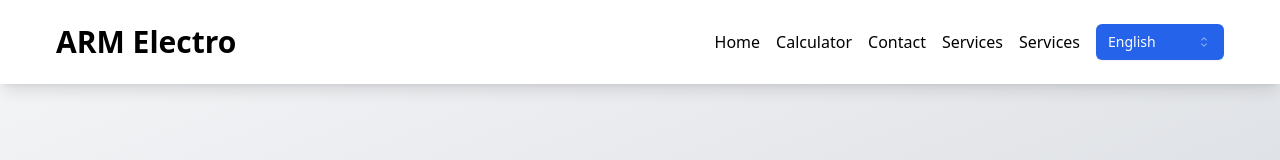
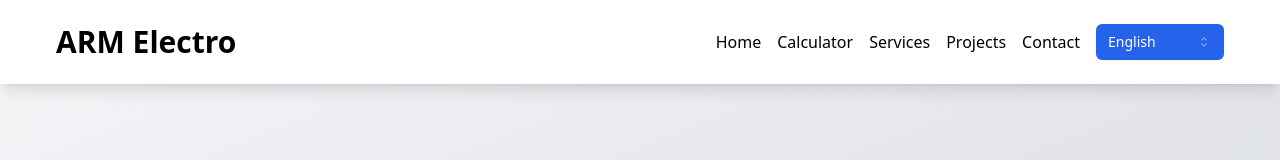
Before and after one commit to LPDarkGun/armelec, a Next.js app: page / in a window 1280 px wide. Shown: the top 160 px of the page. Built offline with nearby package versions, Linux system fonts and the light colour scheme.

Commit message:
laposdasod

```diff
--- a/components/Header.js
+++ b/components/Header.js
@@ -26,7 +26,7 @@ export default function HeaderComponent() {
     // { id: "services", label: t("services") },
     // { id: "projects", label: t("projects") },
     { id: "calculator", label: t("calculator") },
-    { id: "contact", label: t("contact") },
+    // { id: "contact", label: t("contact") },
   ]
 
   return (
@@ -74,7 +74,15 @@ export default function HeaderComponent() {
               href="/projects"
               className="text-base font-normal hover:text-blue-700 transition duration-300"
             >
-              {t("services")}
+              {t("projects")}
+            </Link>
+            <Link
+              whileHover={{ scale: 1.05 }}
+              whileTap={{ scale: 0.95 }}
+              href={`#contact`}
+              className="text-base font-normal hover:text-blue-700 transition duration-300"
+            >
+              {t("contact")}
             </Link>
           </div>
           <Select
--- a/components/header.js
+++ b/components/header.js
@@ -26,7 +26,7 @@ export default function HeaderComponent() {
     // { id: "services", label: t("services") },
     // { id: "projects", label: t("projects") },
     { id: "calculator", label: t("calculator") },
-    { id: "contact", label: t("contact") },
+    // { id: "contact", label: t("contact") },
   ]
 
   return (
@@ -74,7 +74,15 @@ export default function HeaderComponent() {
               href="/projects"
               className="text-base font-normal hover:text-blue-700 transition duration-300"
             >
-              {t("services")}
+              {t("projects")}
+            </Link>
+            <Link
+              whileHover={{ scale: 1.05 }}
+              whileTap={{ scale: 0.95 }}
+              href={`#contact`}
+              className="text-base font-normal hover:text-blue-700 transition duration-300"
+            >
+              {t("contact")}
             </Link>
           </div>
           <Select
```
